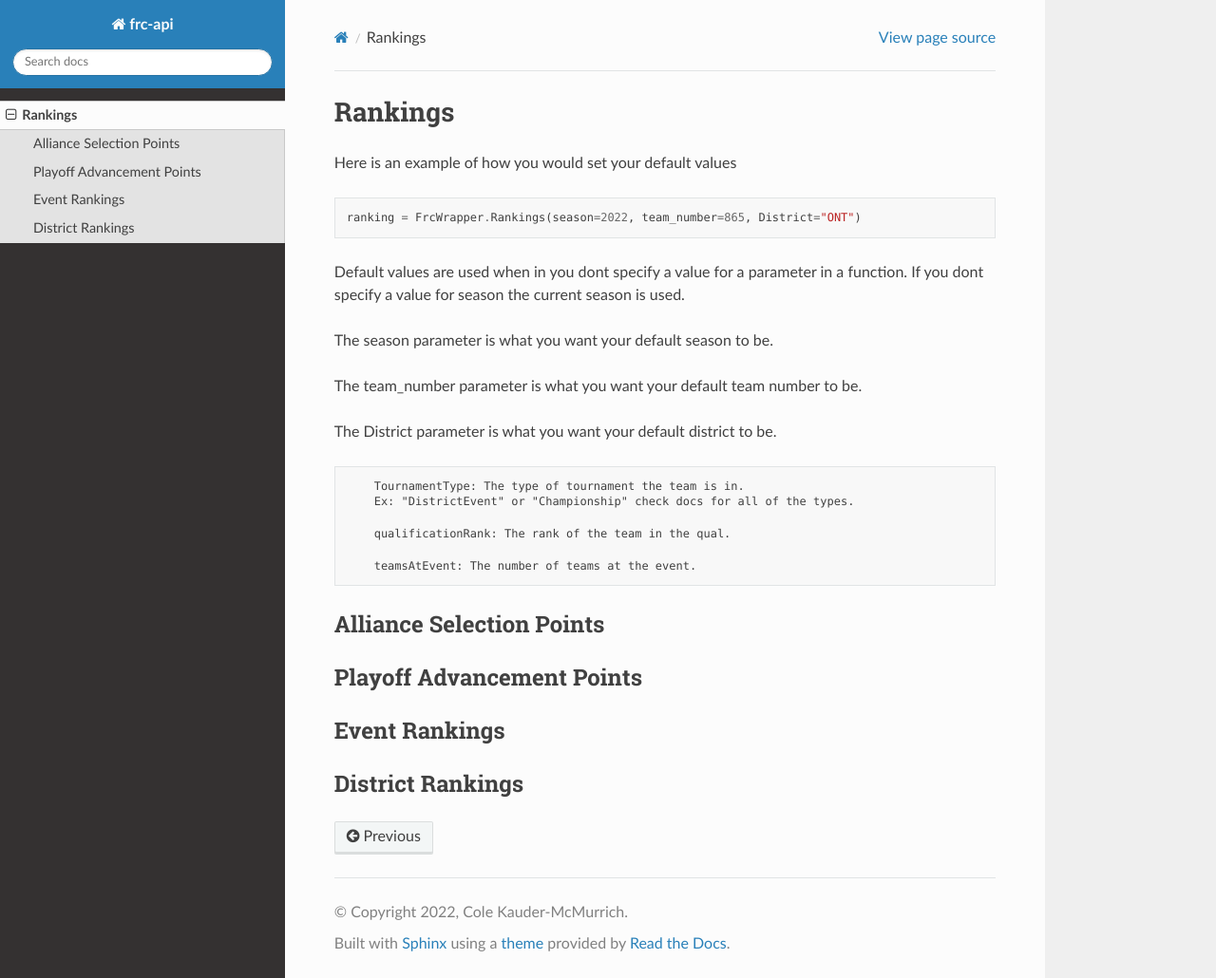
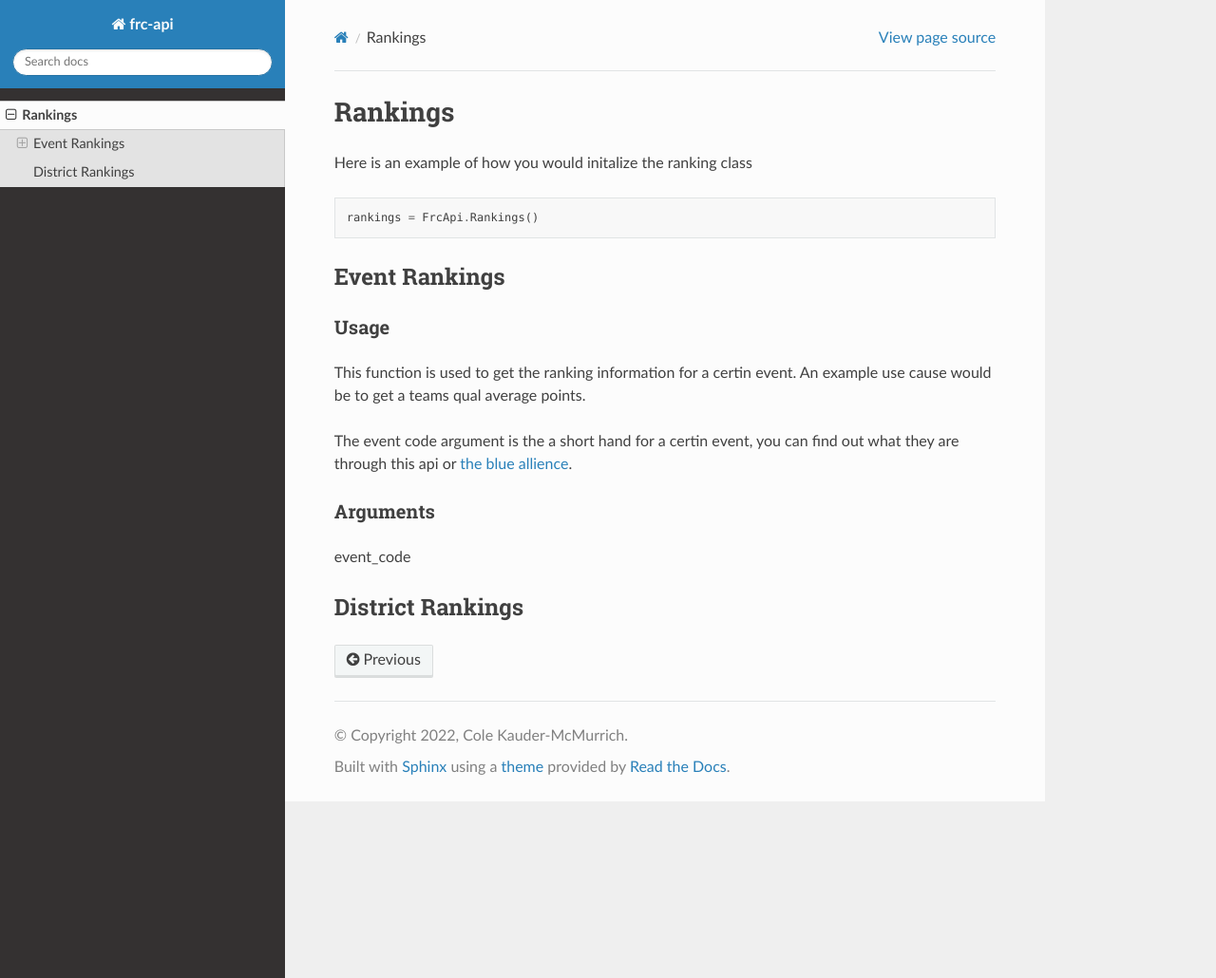
Before and after one commit to Colepng/frc-api, a Sphinx documentation site: the page built from docs/rankings.md, in a window 1280 px wide and 1030 px high. Shown: the whole window at 95% size. Built offline with Sphinx 7.4.7 and the Read the Docs theme 2.0.0, drawn with Linux system fonts in a browser that asks for light colours.

````diff
--- a/docs/rankings.md
+++ b/docs/rankings.md
@@ -1,74 +1,22 @@
 # Rankings
 
-Here is an example of how you would set your default values
+Here is an example of how you would initalize the ranking class
 
-```python
-ranking = FrcWrapper.Rankings(season=2022, team_number=865, District="ONT")
+```py
+rankings = FrcApi.Rankings()
 ```
-
-Default values are used when in you dont specify a value for a parameter in a function. If you dont specify a value for season the current season is used.
-
-The season parameter is what you want your default season to be.
-
-The team_number parameter is what you want your default team number to be.
-
-The District parameter is what you want your default district to be.
-
-        TournamentType: The type of tournament the team is in.
-        Ex: "DistrictEvent" or "Championship" check docs for all of the types.
-
-        qualificationRank: The rank of the team in the qual.
-
-        teamsAtEvent: The number of teams at the event.
-
-
-
-## Alliance Selection Points
-
-
-
-
-
-
-
-
-
-
-
-
-
-
-
-## Playoff Advancement Points
-
-
-
-
-
-
-
-
-
-
-
-
-
 
 ## Event Rankings
 
+### Usage
 
+This function is used to get the ranking information for a certin event.
+An example use cause would be to get a teams qual average points.
 
+The event code argument is the a short hand for a certin event, you can find out what they are through this api or [the blue allience](https://www.thebluealliance.com/).
 
+### Arguments
 
-
-
-
-
-
-
-
-
-
-
+event_code
 
 ## District Rankings
````
Also changed, not shown: 1 other file.
